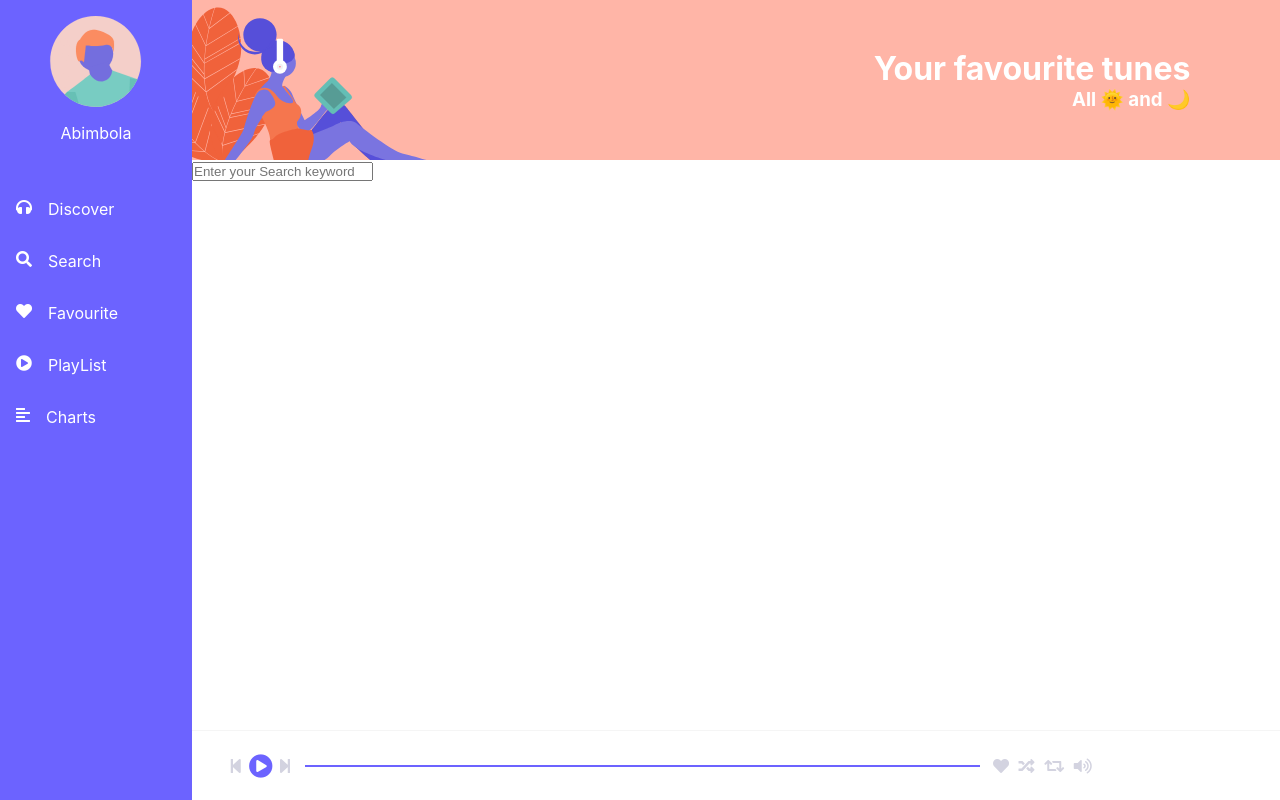
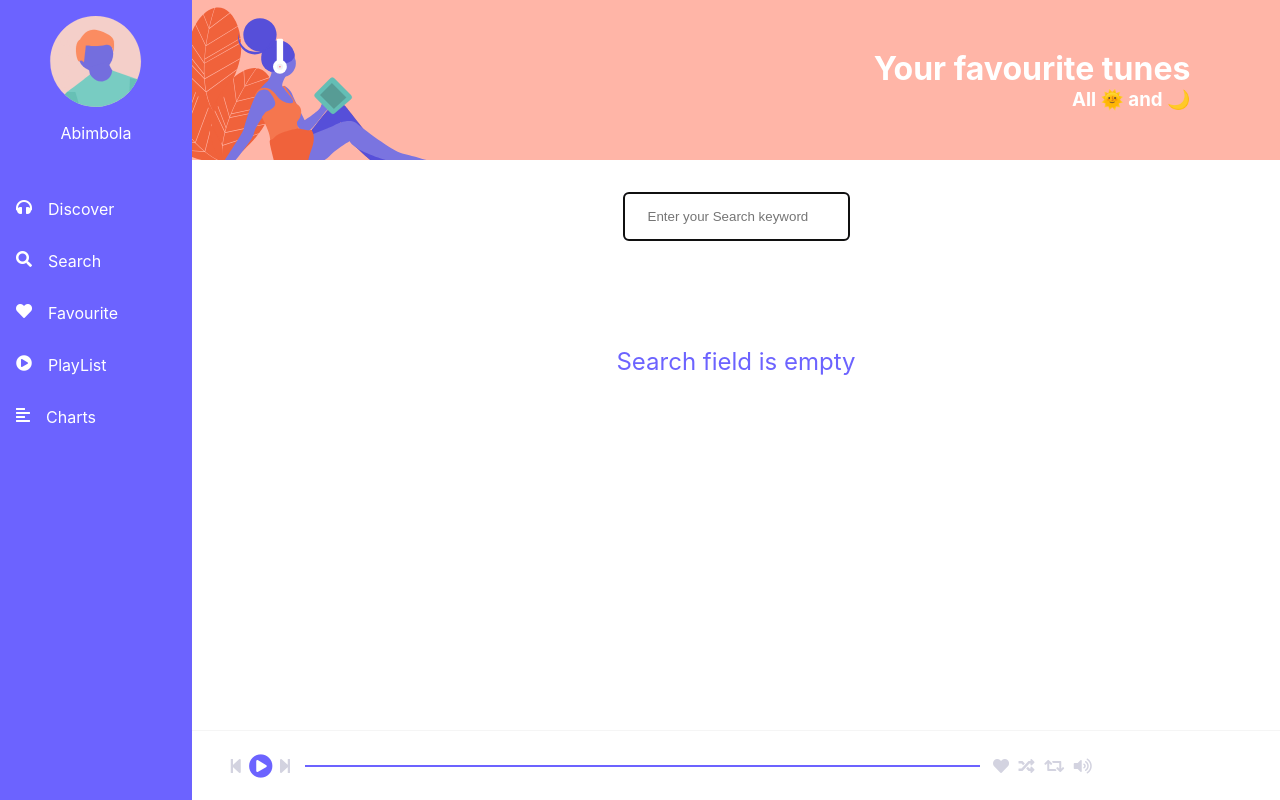
Before and after one commit to consoledot/Music-Player-with-React, a React (Create React App) app: page /search in a window 1280 px wide. Built offline with nearby package versions, Linux system fonts and the light colour scheme.

Commit message:
added search functionality

```diff
--- a/src/component/Card/card.style.scss
+++ b/src/component/Card/card.style.scss
@@ -14,6 +14,7 @@
         text-align: center;
         padding: 1rem 0;
         overflow: hidden;
+        font-size: small;
     }
 }
 @media screen and (max-width:450px){
--- a/src/component/Search/search.component.jsx
+++ b/src/component/Search/search.component.jsx
@@ -1,10 +1,60 @@
 import './search.style.scss'
+import {useEffect,useRef, useState} from 'react'
+import Loading from '../Loading/loading.component'
+import Card from '../Card/card.component'
+import axios from 'axios'
+import {addPlaylist} from '../../redux/action'
+import {connect} from 'react-redux'
 
-const Search = ()=>(
-    <div>
-        <form>
-            <input placeholder="Enter your Search keyword"/>
-        </form>
-    </div>
-)
-export default Search
+const Search = ({addPlaylist})=>{
+    const input = useRef()
+    const corsUrl = "https://cors.bridged.cc/"
+    const Text = <p className="display-text"> Search field is empty</p>
+    const loading =<Loading/>
+    const loaded = <p>Loaded</p>
+    const [text,setText] = useState("")
+    const [data, setData] = useState("")
+    const [display, setDisplay] = useState(Text)
+    useEffect(()=>{
+        input.current.focus()
+    })
+    function Search(e){
+        e.preventDefault()
+       getData()
+        clearText()
+    }
+    function updateText(e){
+        const {value} = e.target
+        setText(value)
+    }
+    function clearText(){
+        setText("")
+        input.current.value = ""
+    }
+    async function getData(){
+        setDisplay(loading)
+        const response = await axios.get(corsUrl+`https://api.deezer.com/search?q=${text}`)
+        setData(response.data)
+        addPlaylist(response.data.data)
+       setDisplay("")
+    }
+    return(
+        <div className="search-section">
+            <form onSubmit={Search}>
+                <input ref={input}type="text" placeholder="Enter your Search keyword" onChange={updateText}/>
+            </form>
+            {display}
+            <div className="section">
+            {
+                data && (
+                    data.data.map((track, index)=><Card key={track.id} image={track.album.cover_medium} title={track.title} index={index}/>)
+                )
+            }
+            </div>
+        </div>
+    )
+}
+const mapDispatchToProps =  dispatch=>({
+    addPlaylist: playlist=>(dispatch(addPlaylist(playlist)))
+})
+export default connect(null, mapDispatchToProps)(Search)
--- a/src/component/Search/search.style.scss
+++ b/src/component/Search/search.style.scss
@@ -0,0 +1,42 @@
+.search-section{
+    height: 70vh;
+    overflow-y: scroll;
+    padding: 1rem;
+    form{
+        margin-top: 1rem;
+        width: 100%;
+        text-align: center;
+        input[type='text']{
+            border: none;
+            border: 1.5px solid #6c63ff;
+            padding: 1rem 1.5rem;
+            border-radius: 5px;
+            color:#6c63ff
+        }
+    }
+    .display-text{
+        text-align: center;
+        color: #6c63ff;
+        margin-top: 10%;
+        font-size: x-large;
+    }
+    .section{
+        height: 100%;
+        width: 100%;
+        display: grid;
+        grid-template-columns: repeat(auto-fit, minmax(150px, 1fr));
+        grid-gap: 10px;
+        justify-items: center;
+        &>*{
+            margin: 1rem 0;
+        }
+    }
+}
+@media screen and (max-width:450px){
+
+    .search-section{
+        .section{
+            grid-template-columns: repeat(auto-fit, minmax(100px, 1fr));
+        }
+    }
+}
```
